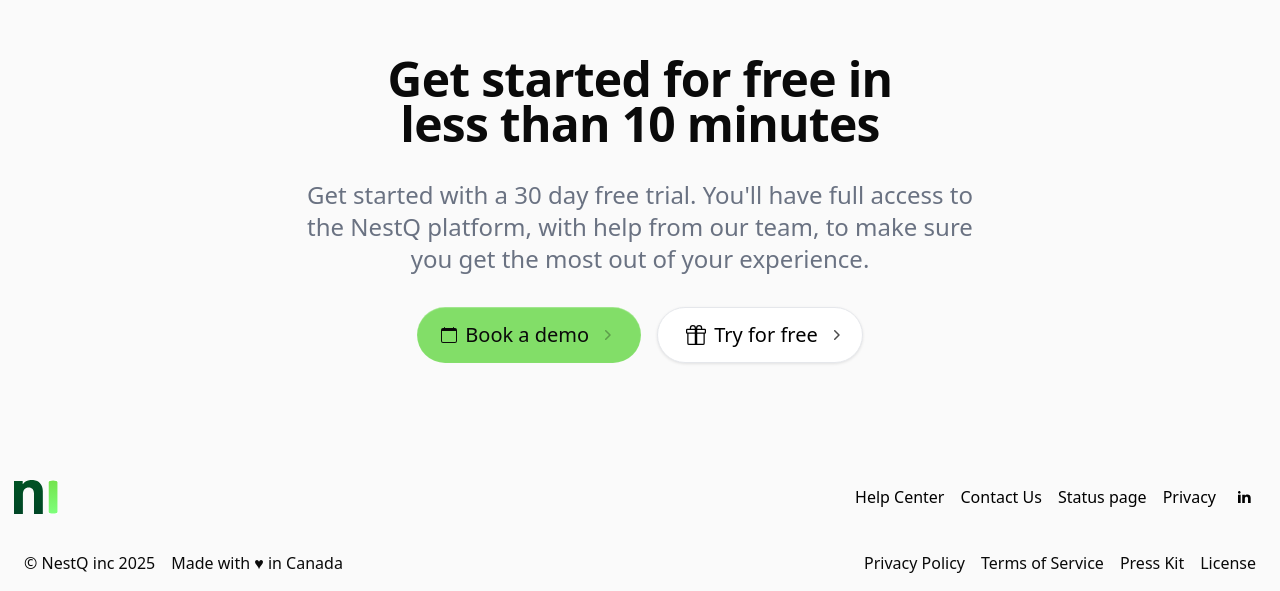
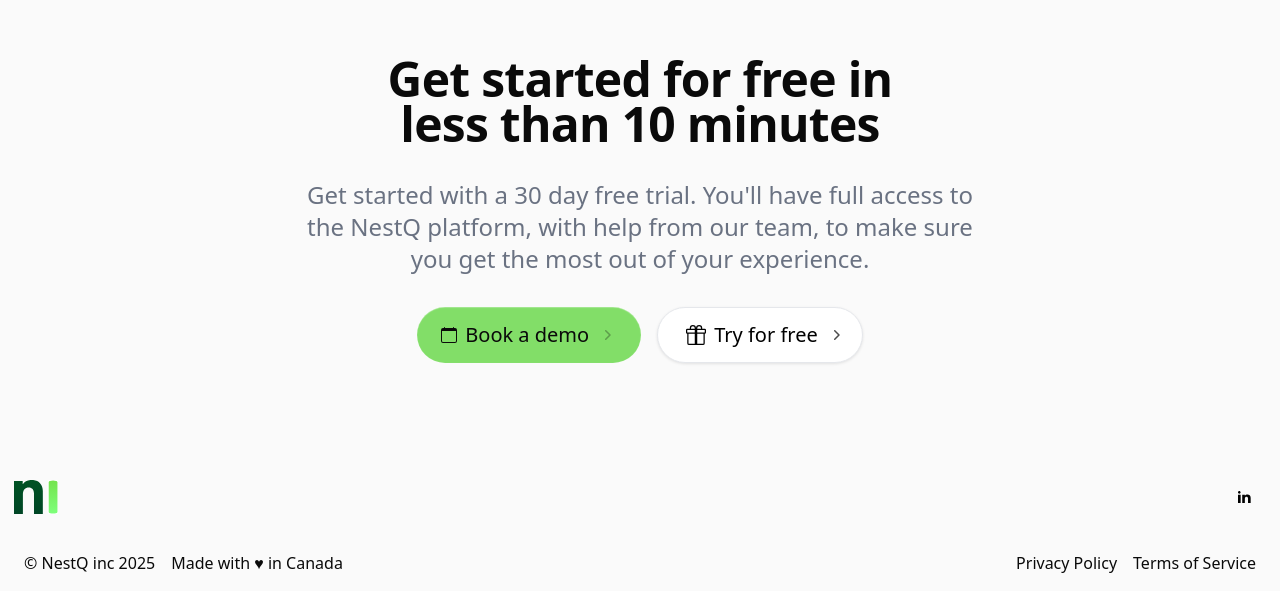
Before and after one commit to Raheel1258/granolaai-website, a Next.js app: page / in a window 1280 px wide. Shown: the part 6136-6727 px from the top of the page. Built offline with nearby package versions, Linux system fonts and the light colour scheme.

Commit message:
removed redundant links

```diff
--- a/src/constants/nav-links.ts
+++ b/src/constants/nav-links.ts
@@ -10,41 +10,20 @@
 ];
 
 export const footerLinks = [
-  {
-    name: "Help Center",
-    path: "",
-  },
-  {
-    name: "Contact Us",
-    path: "",
-  },
-  {
-    name: "Status page",
-    path: "",
-  },
-  {
-    name: "Privacy",
-    path: "/privacy",
-  },
+
 ];
 
 export const otherFooterLinks = [
   {
     name: "Privacy Policy",
-    path: "",
+    path: "https://app.nestq.ai/privacy",
   },
   {
     name: "Terms of Service",
-    path: "",
-  },
-  {
-    name: "Press Kit",
-    path: "",
-  },
-  {
-    name: "License",
-    path: "",
+    path: "https://app.nestq.ai/terms",
   },
 ];
 
 export const calendlyLink = "https://calendly.com/abdennouraissaoui/meeting-with-abdennour";
+export const signupLink = "https://app.nestq.ai/signin";
+export const linkedinLink = "https://www.linkedin.com/company/107086581";
```
